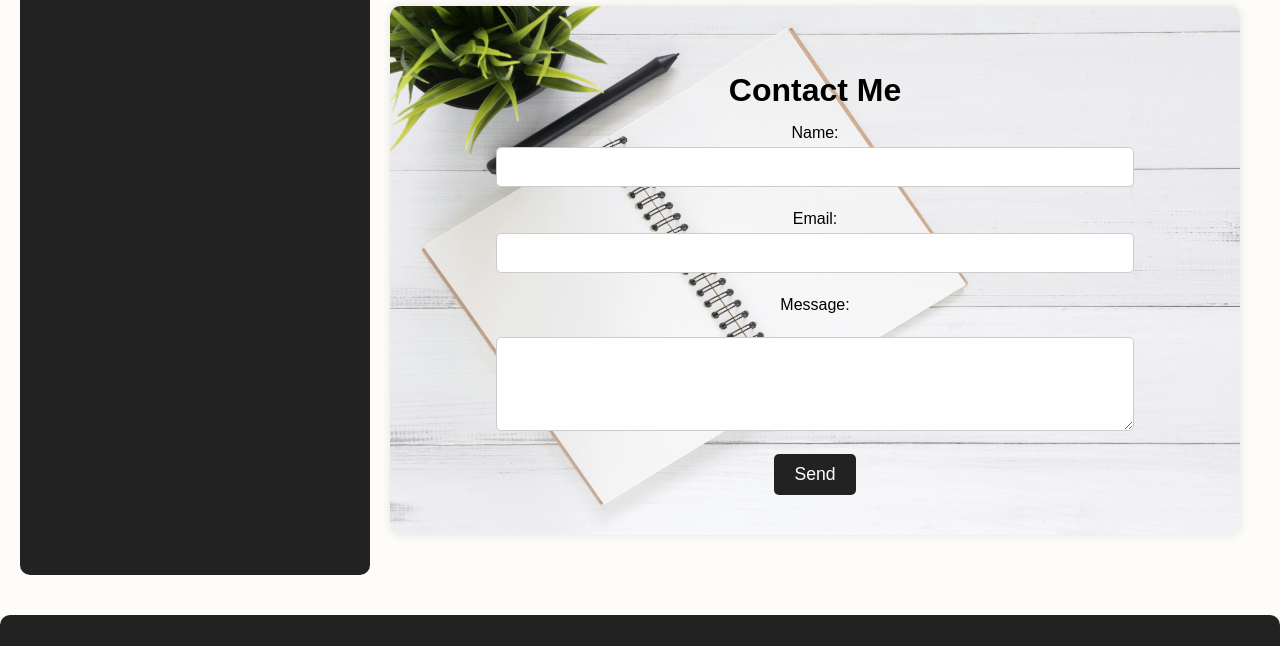
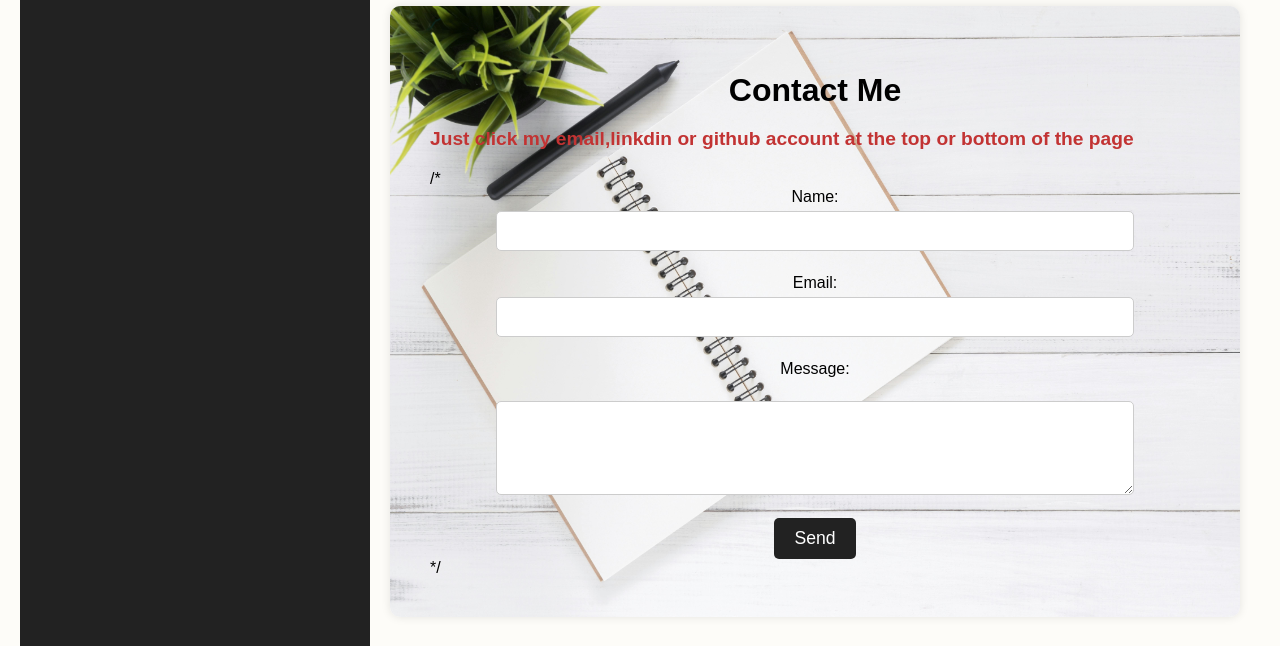
Before and after one commit to Kendi7/Portfolio, a plain HTML site: page index.html in a window 1280 px wide. Shown: the part 1600-2246 px from the top of the page. Drawn offline with Linux system fonts and the light colour scheme.

Commit message:
Update index.html

```diff
--- a/index.html
+++ b/index.html
@@ -74,6 +74,8 @@
             </section>
             <section class="contact">
                 <h1 style="text-align: center;"> Contact Me</h1>
+                <P> <strong>Just click my email,linkdin or github account at the top or bottom of the page </strong></P>
+                /*
                 <form action="mailto:001otienokennedy@gmail.com" method="post" enctype="text/plain">
                     <label for="name">Name:</label>
                     <input type="text" id="name" name="name" required><br>
@@ -86,6 +88,7 @@
 
                     <button type="submit">Send</button>
                 </form>
+                */
             </section>
         </main>
     </div>
```
